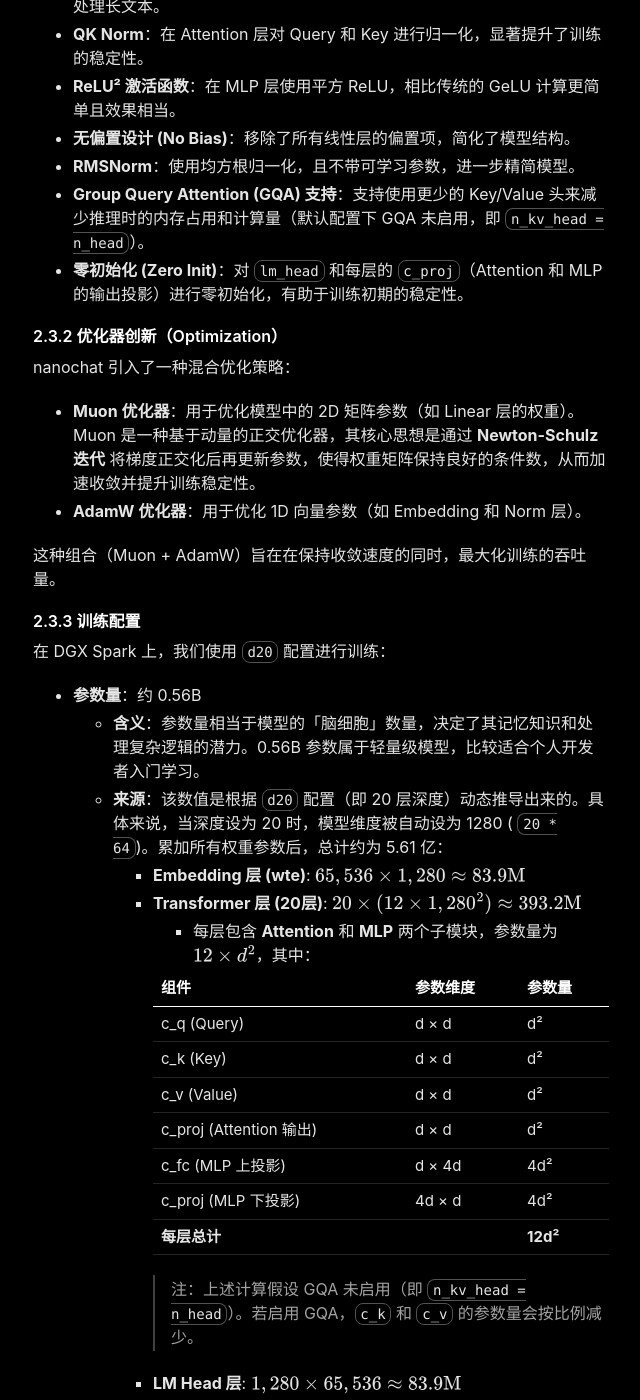
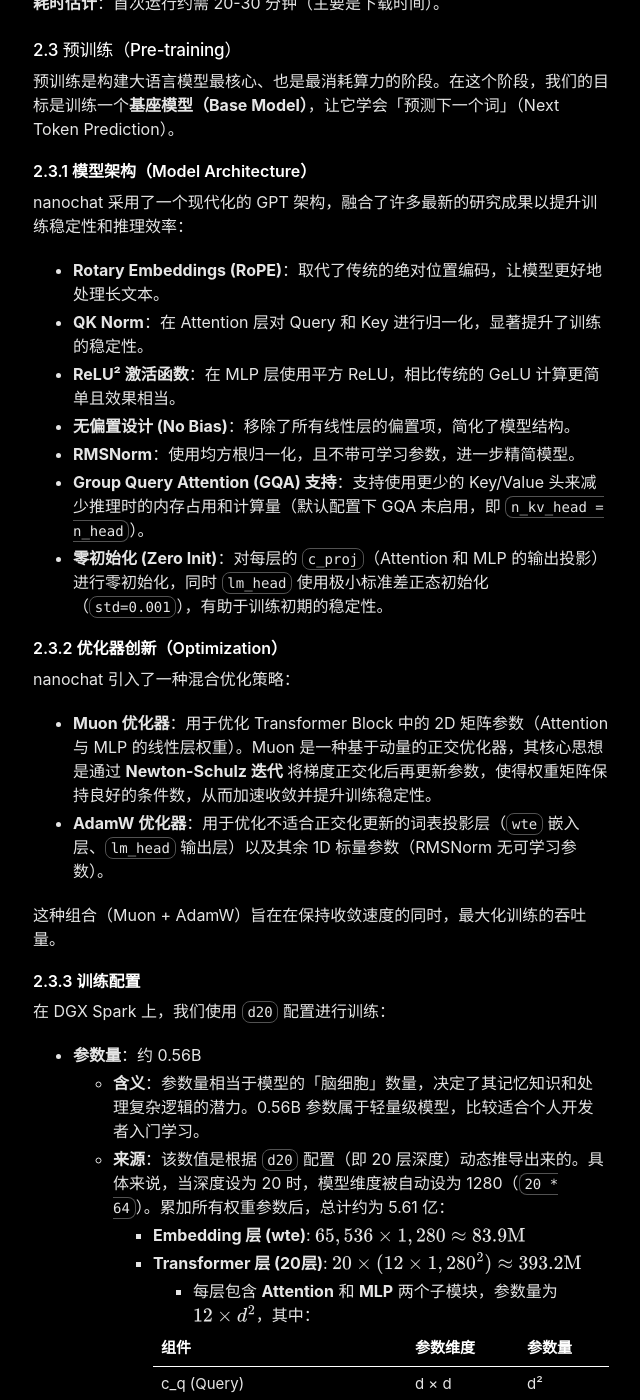
Before and after one commit to jxlwqq/jxlwqq.github.io, a Jekyll site: the page built from _posts/2025-12-05-nanochat-training.md, in a window 1280 px wide and 1400 px high, scrolled down 13517 px. Shown: the whole window, without its empty margins (319-959 px from the left). Built offline with Jekyll 4.4.1, drawn with Linux system fonts in a browser that asks for light colours; some of the changed text lies outside the part shown.

Commit message:
Review fixes across 5 posts: technical accuracy, version notes, and markdown/code typos

````diff
--- a/_posts/2025-12-05-nanochat-training.md
+++ b/_posts/2025-12-05-nanochat-training.md
@@ -15,6 +15,8 @@ categories: ai llm-training dgx-spark nanochat gpt
 OpenAI 推出的 ChatGPT 等大语言模型作为深度神经网络模型的代表，为自然语言处理（NLP）领域带来了革命性的变化。大语言模型在理解、生成和解释人类语言方面拥有出色的能力。
 从零开始构建大语言模型不仅是一次深入了解模型机制和局限性的绝佳机会，还为我们提供了预训练和微调开源大语言模型，使其适应特定领域的数据集或任务的必要知识。
 Andrej Karpathy 最近开源了 [nanochat](https://github.com/karpathy/nanochat) 项目，号称花 100 美元就能从零训出一个能聊天的模型。正好手边有台 DGX Spark，于是决定跑一遍完整流程，顺便记录下来。
+
+> **⚠️ 版本说明**：本文实测与命令基于 **2025 年 12 月版 nanochat**。2026 年上游仓库已有较大演进：移除了独立的 `mid_train`、`base_loss`、`report` 与 `chat_web` 脚本（简化为 `base_train` → `chat_sft` → `chat_rl`，交互改用 `scripts.chat_cli`）；预训练数据集从 FineWeb-Edu 切换为 NVIDIA ClimbMix；默认词表缩小至 32,768 且 `rustbpe` 改为 PyPI 直接安装；模型架构新增 Sliding Window Attention、Flash Attention 3、Value Embeddings 与 `--fp8` 训练，8×H100 训到 GPT-2 级已压缩至 ~1.65 小时 / ~\$48。若基于最新 `master` 复现，请以仓库最新 `runs/speedrun.sh` 为准。
 
 ### 1.2 nanochat 项目介绍
 
@@ -105,17 +107,15 @@ nanochat 项目推荐使用 **8 张 NVIDIA H100/H200 GPU**（基于 **Hopper 架
 
 * **CUDA 13.0 环境适配**：
     * **调整原因**：DGX Spark 搭载的 Grace Blackwell GB10 芯片需要最新的 CUDA 13.0 支持才能发挥最佳性能。
-    * **具体调整**：修改 `pyproject.toml`，将 PyTorch 版本升级至 `>=2.9.0`，并指定 `cu130` 源。同时引入了 `triton>=3.5.0`
-      ，以支持 Blackwell 架构下的内核编译与优化。
+    * **具体调整**：修改 `pyproject.toml`，将 PyTorch 版本升级至 `>=2.9.0`，并指定 `cu130` 源。同时引入了 `triton>=3.5.0`，以支持 Blackwell 架构下的内核编译与优化。
 
 * **内存管理优化**：
     * **调整原因**：虽然 128 GB 统一内存容量很大，但为了防止长时间训练中的显存碎片化导致 OOM（Out Of Memory）。
-    * **具体调整**：在训练脚本中设置了 `PYTORCH_ALLOC_CONF=max_split_size_mb:512`，优化 PyTorch 的内存分配策略。同时，将预训练的 `device_batch_size` 调整为 **32**，在充分利用内存与保持稳定性之间寻找平衡点。
+    * **具体调整**：在训练脚本中设置了 `PYTORCH_ALLOC_CONF=max_split_size_mb:512`，优化 PyTorch 的内存分配策略；预训练保持默认 `device_batch_size=32`，在充分利用内存与保持稳定性之间取得平衡。
 
 * **网络加速配置**：
     * **调整原因**：考虑到国内网络环境访问 PyPI 和 Hugging Face 可能受限或速度较慢。
-    * **具体建议**：推荐配置 pip 使用清华大学镜像源 (`https://pypi.tuna.tsinghua.edu.cn/simple`)，以及使用 HF-Mirror (
-      `https://hf-mirror.com`) 加速模型和数据集的下载。
+    * **具体建议**：推荐配置 pip 使用清华大学镜像源（`https://pypi.tuna.tsinghua.edu.cn/simple`），以及使用 HF-Mirror（`https://hf-mirror.com`）加速模型和数据集的下载。
 
 环境配置脚本如下：
 
@@ -156,8 +156,8 @@ sed -i 's|cu128|cu130|g' pyproject.toml
 sed -i 's|# target torch to cuda 12.8 or CPU|# target torch to cuda 13.0 or CPU|' pyproject.toml
 
 
- # Use HF-Mirror to accelerate dataset download in China
- sed -i 's|https://huggingface.co|https://hf-mirror.com|g' nanochat/dataset.py
+# Use HF-Mirror to accelerate dataset download in China
+sed -i 's|https://huggingface.co|https://hf-mirror.com|g' nanochat/dataset.py
 
 # install uv (if not already installed)
 command -v uv &> /dev/null || curl -LsSf https://astral.sh/uv/install.sh | sh
@@ -226,6 +226,8 @@ graph LR
     Tokens -- "2. 按字母顺序排列并去重<br/>映射到唯一整数ID" --> Vocab
 ```
 
+> 注：上图为便于理解词表映射的词级（word-level）简化示意；实际的字节级 BPE 会按字节对的合并优先级（merge rank）而非字母顺序分配 Token ID。
+
 #### 2.2.2 词嵌入（Word Embeddings）
 
 虽然词元 ID 解决了「将文本转换为数字」的问题，但这些数字本身是离散的，没有任何语义关联。例如，词元 ID `100`（apple）和 `101`（banana）在数值上只差 1，但计算机并不知道它们都是水果。
@@ -260,8 +262,7 @@ graph LR
   为了节省显存，nanochat 会将嵌入层的权重转换为 `bfloat16` 格式（如果硬件支持），这在保持精度的同时显著降低了内存占用。
 
 * **差异化学习率**：
-  在优化器设置中，nanochat 对嵌入层使用了 **AdamW** 优化器，并对其学习率进行了特殊缩放（$\propto 1/\sqrt{d_{model}}$
-  ），而模型的主体部分（Linear 层）则使用 **Muon** 优化器。这种精细的调优策略确保了不同类型的参数都能以最佳速度收敛。
+  在优化器设置中，nanochat 对嵌入层使用了 **AdamW** 优化器，并对其学习率进行了特殊缩放（$\propto 1/\sqrt{d_{model}}$），而模型的主体部分（Linear 层）则使用 **Muon** 优化器。这种精细的调优策略确保了不同类型的参数都能以最佳速度收敛。
 
 * **实现级别说明（Lookup → Norm → LM Head）**：
   为了让读者更直观地理解嵌入是如何被模型使用，下面给出一个简化的流程图（基于 `nanochat/gpt.py` 的前向逻辑）：
@@ -331,7 +332,7 @@ BPE 的实现相对复杂，nanochat 直接使用现有的 Python 开源库 tikt
 
 1. **预分词（Pre-tokenization）**：使用正则表达式 `SPLIT_PATTERN` 将文本切分为候选 Token。该模式针对小模型优化，将数字匹配规则从 GPT-4 的 `\p{N}{1,3}` 调整为 `\p{N}{1,2}`，减少数字类 Token 对词表空间的占用：
    ```
-   r"""'(?i:[sdmt]|ll|ve|re)|[^\p{L}\p{N}]?+\p{L}+|\p{N}{1,2}| ?[^\s\p{L}\p{N}]++[\n]*|\s*[\n]|\s+(?!\S)|\s+"""
+   r"""'(?i:[sdmt]|ll|ve|re)|[^\r\n\p{L}\p{N}]?+\p{L}+|\p{N}{1,2}| ?[^\s\p{L}\p{N}]++[\r\n]*|\s*[\r\n]|\s+(?!\S)|\s+"""
    ```
 
 2. **字节级 BPE 训练**：基于 UTF-8 字节流进行训练，而非直接操作 Unicode 字符。这确保了对任意语言和特殊字符的无损处理。训练过程迭代合并高频字节对，直至词表达到目标大小 **65,536**（2^16），可用两字节表示任意 Token ID。
@@ -373,7 +374,7 @@ $$
 
 这个指标综合了 Tokenizer 压缩率和模型预测准确性，是评估语言模型的重要指标。BPB 越低，表示模型对文本的建模能力越强。
 
-**评估基准**:脚本在多种文本类型上测试 Tokenizer 的泛化能力:
+**评估基准**：脚本在多种文本类型上测试 Tokenizer 的泛化能力：
 
 - **新闻文本**（`news_text`）：英文政府公告
 - **韩文文本**（`korean_text`）：非英语语言压缩测试
@@ -439,14 +440,14 @@ nanochat 采用了一个现代化的 GPT 架构，融合了许多最新的研究
 * **无偏置设计 (No Bias)**：移除了所有线性层的偏置项，简化了模型结构。
 * **RMSNorm**：使用均方根归一化，且不带可学习参数，进一步精简模型。
 * **Group Query Attention (GQA) 支持**：支持使用更少的 Key/Value 头来减少推理时的内存占用和计算量（默认配置下 GQA 未启用，即 `n_kv_head = n_head`）。
-* **零初始化 (Zero Init)**：对 `lm_head` 和每层的 `c_proj`（Attention 和 MLP 的输出投影）进行零初始化，有助于训练初期的稳定性。
+* **零初始化 (Zero Init)**：对每层的 `c_proj`（Attention 和 MLP 的输出投影）进行零初始化，同时 `lm_head` 使用极小标准差正态初始化（`std=0.001`），有助于训练初期的稳定性。
 
 #### 2.3.2 优化器创新（Optimization）
 
 nanochat 引入了一种混合优化策略：
 
-* **Muon 优化器**：用于优化模型中的 2D 矩阵参数（如 Linear 层的权重）。Muon 是一种基于动量的正交优化器，其核心思想是通过 **Newton-Schulz 迭代** 将梯度正交化后再更新参数，使得权重矩阵保持良好的条件数，从而加速收敛并提升训练稳定性。
-* **AdamW 优化器**：用于优化 1D 向量参数（如 Embedding 和 Norm 层）。
+* **Muon 优化器**：用于优化 Transformer Block 中的 2D 矩阵参数（Attention 与 MLP 的线性层权重）。Muon 是一种基于动量的正交优化器，其核心思想是通过 **Newton-Schulz 迭代** 将梯度正交化后再更新参数，使得权重矩阵保持良好的条件数，从而加速收敛并提升训练稳定性。
+* **AdamW 优化器**：用于优化不适合正交化更新的词表投影层（`wte` 嵌入层、`lm_head` 输出层）以及其余 1D 标量参数（RMSNorm 无可学习参数）。
 
 这种组合（Muon + AdamW）旨在在保持收敛速度的同时，最大化训练的吞吐量。
 
@@ -456,8 +457,7 @@ nanochat 引入了一种混合优化策略：
 
 * **参数量**：约 0.56B
     * **含义**：参数量相当于模型的「脑细胞」数量，决定了其记忆知识和处理复杂逻辑的潜力。0.56B 参数属于轻量级模型，比较适合个人开发者入门学习。
-    * **来源**：该数值是根据 `d20` 配置（即 20 层深度）动态推导出来的。具体来说，当深度设为 20 时，模型维度被自动设为 1280 (
-      `20 * 64`)。累加所有权重参数后，总计约为 5.61 亿：
+    * **来源**：该数值是根据 `d20` 配置（即 20 层深度）动态推导出来的。具体来说，当深度设为 20 时，模型维度被自动设为 1280（`20 * 64`）。累加所有权重参数后，总计约为 5.61 亿：
         * **Embedding 层 (wte)**: $65,536 \times 1,280 \approx 83.9 \text{M}$
         * **Transformer 层 (20层)**: $20 \times (12 \times 1,280^2) \approx 393.2 \text{M}$
             * 每层包含 **Attention** 和 **MLP** 两个子模块，参数量为 $12 \times d^2$，其中：
@@ -477,8 +477,7 @@ nanochat 引入了一种混合优化策略：
         * **LM Head 层**: $1,280 \times 65,536 \approx 83.9 \text{M}$
         * **总计**: $83.9 + 393.2 + 83.9 \approx 561 \text{M}$
 * **层数 (Depth)**：20 层
-    * **含义**：层数代表了神经网络的深度。每一层都是一个 Transformer 模块，数据经过层层加工，提取出从语法到语义的特征。20
-      层是一个在性能和算力消耗之间取得平衡的经典设计。
+    * **含义**：层数代表了神经网络的深度。每一层都是一个 Transformer 模块，数据经过层层加工，提取出从语法到语义的特征。20 层是一个在性能和算力消耗之间取得平衡的经典设计。
 * **上下文长度**：2048 Token
     * **含义**：上下文长度（Context Length）是模型的「短期记忆」窗口，决定了它一次能处理多少信息。2048 Token 大约相当于 1500 个英文单词或 1000 个汉字。
     * **来源**：该数值直接来源于训练脚本 `scripts/base_train.py` 中的配置 `max_seq_len = 2048`。这意味着如果对话或文章超过这个长度，模型就会「忘记」最早的内容。
````
Also changed, not shown: other parts of _posts/2025-12-05-nanochat-training.md (+1 -1 lines), _posts/2025-12-14-how-to-build-a-coding-agent.md (+8 -8 lines), _posts/2026-08-28-qwen38-27b-sglang-docker-benchmark-on-dgx-spark.md (+4 -4 lines), _posts/2026-09-04-how-llm-knows-when-to-stop.md (+7 -7 lines), _posts/2026-09-04-how-llms-prematurely-declare-done.md (+2 -2 lines).
